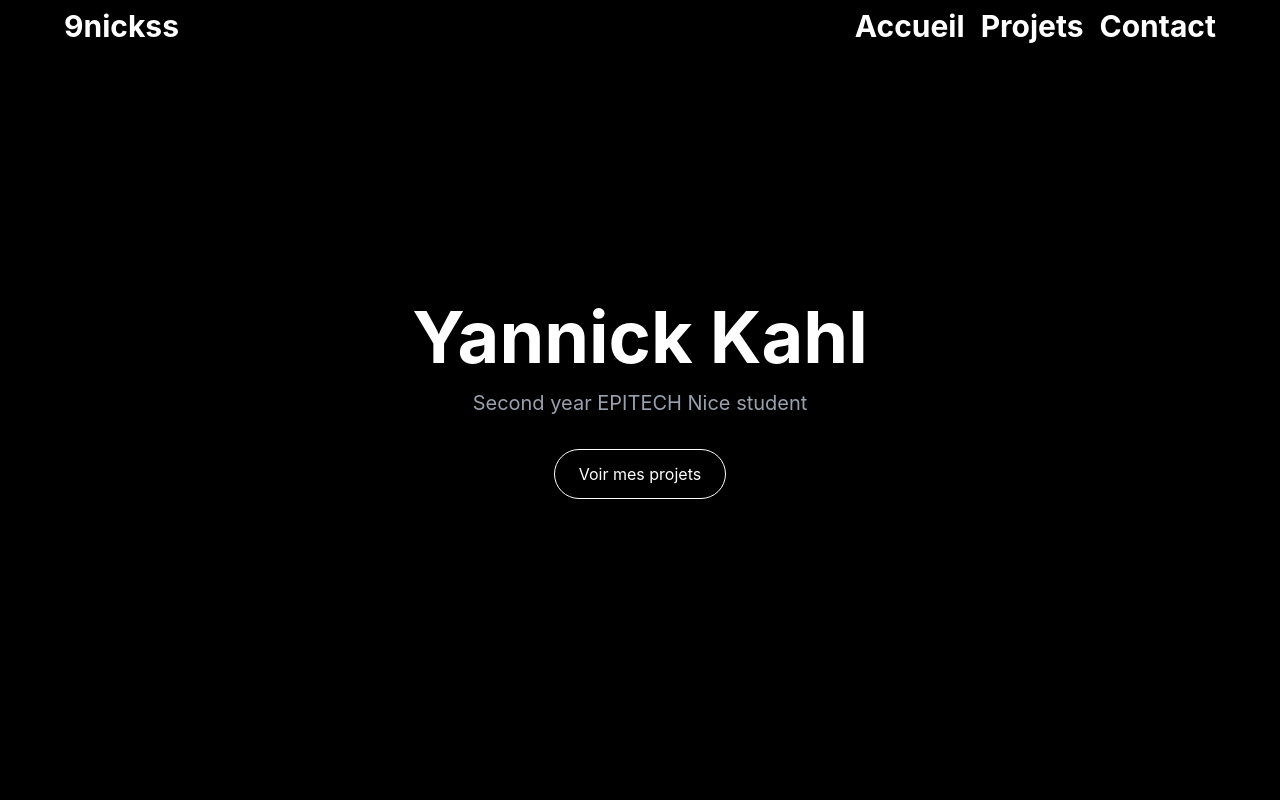
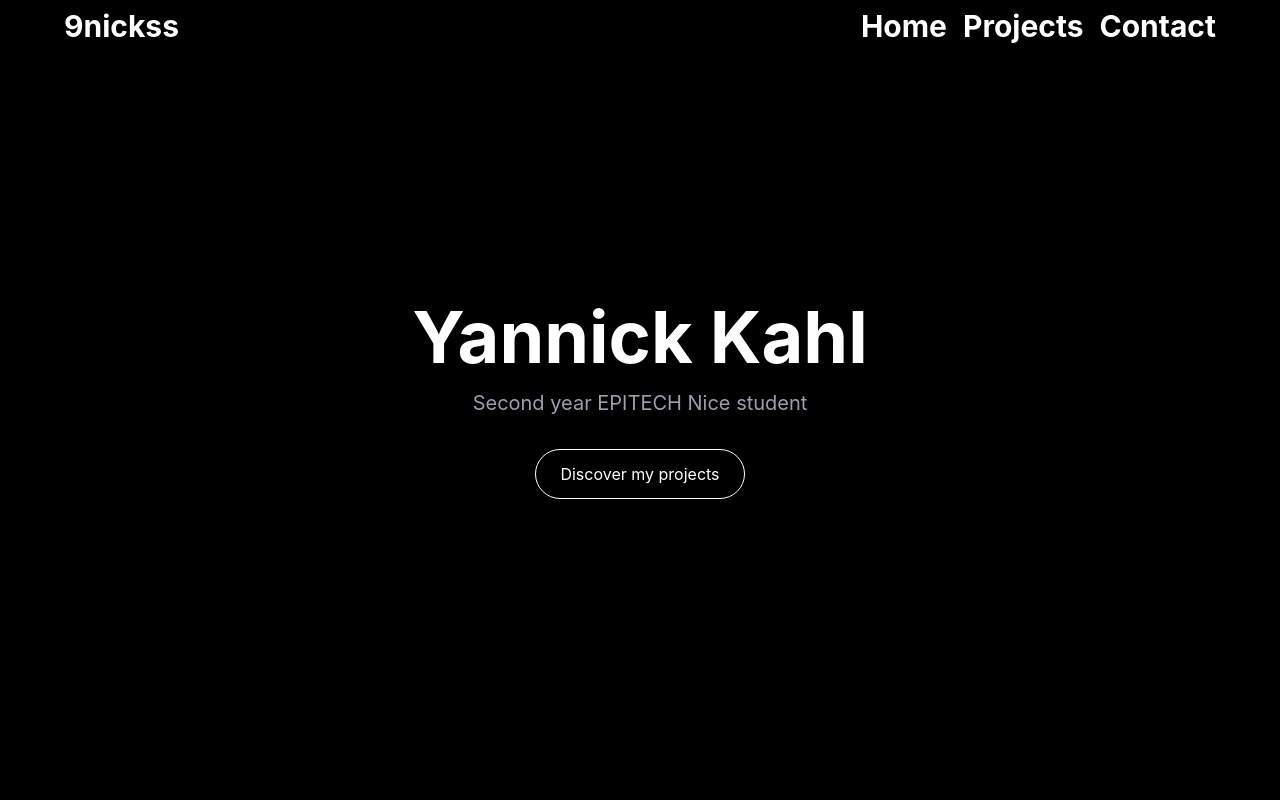
Before and after one commit to 9nickss/portfolio, a React app: page / in a window 1280 px wide. Shown: the top 800 px of the page. Built offline with nearby package versions, Linux system fonts and the light colour scheme; the HTML template or start-up script is replaced by a standard one.

Commit message:
[~] changed hrefs to open new tab and navbar updated

```diff
--- a/src/components/Hero.jsx
+++ b/src/components/Hero.jsx
@@ -3,9 +3,9 @@ function Hero() {
         <section className="h-screen flex flex-col items-center justify-center text-center">
             <h1 className="text-7xl font-bold">Yannick Kahl</h1>
             <p className="text-xl text-gray-400 mt-4">Second year EPITECH Nice student</p>
-            <button className="mt-8 px-6 py-3 border border-white rounded-full hover:bg-white hover:text-black transition-colors">
-                Voir mes projets
-            </button>
+            <a className="mt-8 px-6 py-3 border border-white rounded-full hover:bg-white hover:text-black transition-colors" href="#projects">
+                Discover my projects
+            </a>
         </section>
     )
 }
--- a/src/components/Navbar.jsx
+++ b/src/components/Navbar.jsx
@@ -1,11 +1,13 @@
 function Navbar() {
     return (
         <nav className="bg-black flex justify-screen justify-between items-center text-3xl py-2 px-16 font-bold fixed top-0 w-full z-50">
-            <span>9nickss</span>
+            <span>
+                <a href="#">9nickss</a>
+            </span>
             <div className="flex gap-4">
-                <a href="home">Accueil</a>
-                <a href="projets">Projets</a>
-                <a href="contact">Contact</a>
+                <a href="#">Home</a>
+                <a href="#projects">Projects</a>
+                <a href="#contact">Contact</a>
             </div>
         </nav>
     )
--- a/src/components/Projects.jsx
+++ b/src/components/Projects.jsx
@@ -50,7 +50,7 @@ function Projects() {
     const under = other.slice(3)
 
     return (
-        <section className="min-h-screen px-16 py-20">
+        <section id="projects" className="min-h-screen px-16 py-20">
             <h2 className="text-5xl font-bold mb-12">Projects</h2>
             <div className="grid grid-cols-2 gap-4 mb-4">
 
@@ -65,7 +65,7 @@ function Projects() {
                         <span className="text-xs border border-neutral-700 px-3 py-1 rounded-full text-gray-400">
                             {featured.stack}
                         </span>
-                        <a href={featured.link} className="text-xs text-gray-400 hover:text-white">
+                        <a href={featured.link} target="_blank" className="text-xs text-gray-400 hover:text-white">
                             GitHub →
                         </a>
                     </div>
@@ -81,7 +81,7 @@ function Projects() {
                                 <span className="text-xs border border-neutral-700 px-3 py-1 rounded-full text-gray-400">
                                     {projet.stack}
                                 </span>
-                                <a href={projet.link} className="text-xs text-gray-400 hover:text-white">
+                                <a href={projet.link} target="_blank" className="text-xs text-gray-400 hover:text-white">
                                     GitHub →
                                 </a>
                             </div>
@@ -99,7 +99,7 @@ function Projects() {
                                 <span className="text-xs border border-neutral-700 px-3 py-1 rounded-full text-gray-400">
                                     {projet.stack}
                                 </span>
-                                <a href={projet.link} className="text-xs text-gray-400 hover:text-white">
+                                <a href={projet.link} target="_blank" className="text-xs text-gray-400 hover:text-white">
                                     GitHub →
                                 </a>
                             </div>
--- a/src/index.css
+++ b/src/index.css
@@ -1 +1,5 @@
 @import "tailwindcss";
+
+html {
+    scroll-behavior: smooth;
+}
```
